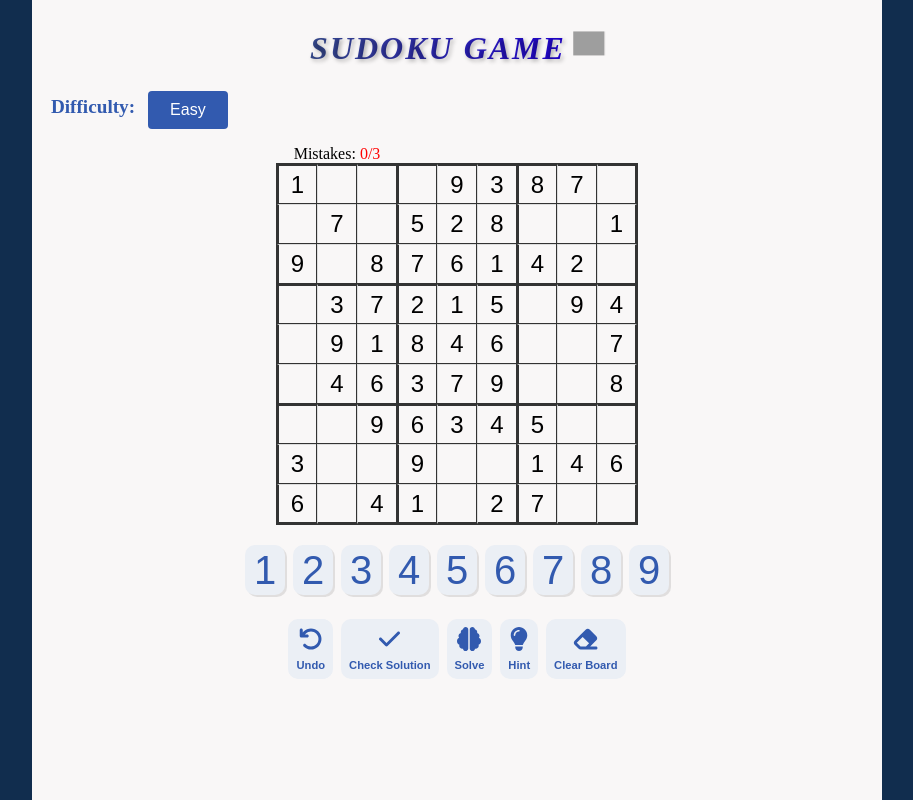
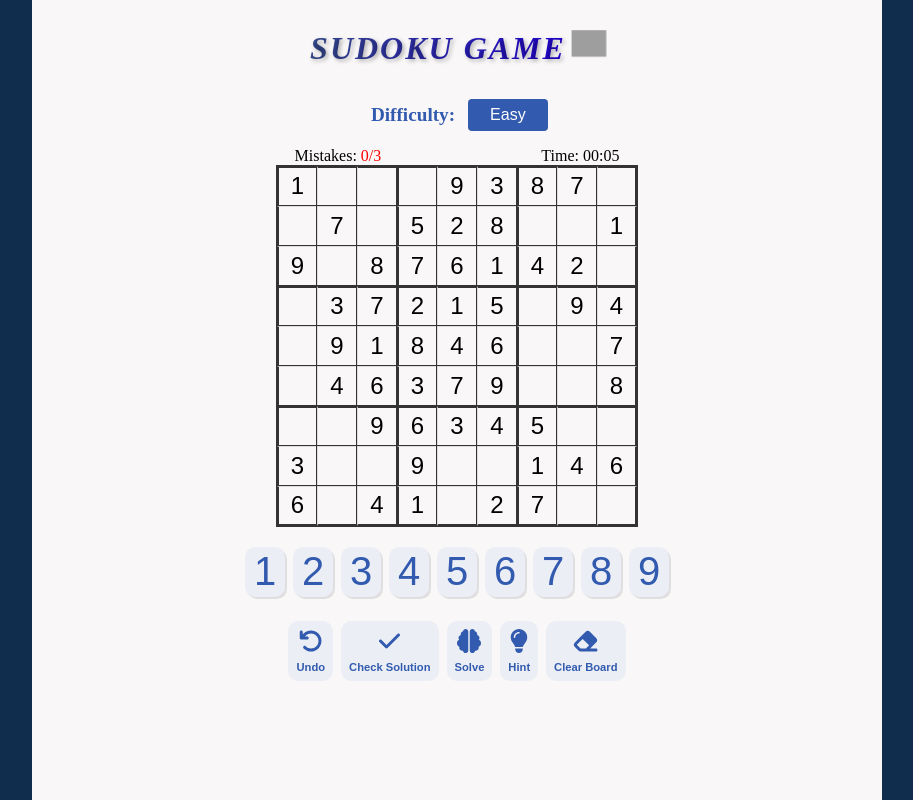
Before and after one commit to ahmadfa-lb/Sudoku-Game-in-React-and-TypeScript, a React (Vite) app: page / in a window 1280 px wide. Shown: the whole page, without its empty margins (183-1096 px from the left). Built offline with nearby package versions, Linux system fonts and the light colour scheme; grey boxes are pictures that could not be loaded.

Commit message:
editing the design and adding a timer with his functionality

```diff
--- a/src/App.css
+++ b/src/App.css
@@ -16,13 +16,13 @@
   justify-content: center;
   align-items: center;
   gap: .5rem;
-  margin-bottom: 1.5rem;
+  margin-bottom: 2rem;
 }
 
 .game-container .header .sudoku-image {
   width: 30px;
   margin-bottom: 10px;
-  animation: zoomInOut 3s ease-in-out infinite;
+  animation: zoomInOut 2s ease-in-out infinite;
 }
 
 @keyframes zoomInOut {
@@ -30,7 +30,7 @@
     transform: scale(1);
   }
   50% {
-    transform: scale(1.2);
+    transform: scale(1.3);
   }
 }
 
@@ -46,11 +46,17 @@
   color: transparent;
   font-style: italic;
   text-transform: uppercase;
-  /* margin-bottom: 1.2rem; */
+}
+
+.game-container .mistakes-timer-part {
+  display: flex;
+  align-items: center;
+  justify-content: center;
+  gap: 10rem;
 }
 
 .game-container .mistakes {
-  margin-left: -15rem;
+  /* margin-left: -15rem; */
   font-size: 1rem;
 }
 
@@ -162,7 +168,7 @@
   }
 
   .game-container .mistakes {
-    margin-left: -10rem;
+    /* margin-left: -10rem; */
     font-size: 1rem;
   }
 
--- a/src/App.tsx
+++ b/src/App.tsx
@@ -33,14 +33,15 @@ const App: React.FC = () => {
   const [resetConflictCells, setResetConflictCells] = useState<() => void>(
     () => {}
   );
-
-  const [difficulty] = useState<string>("easy");
+  // const [difficulty] = useState<string>("easy");
   const [conflictCells, setConflictCells] = useState<
     { row: number; col: number }[]
   >([]);
   const cellRefs = useRef<(HTMLInputElement | null)[][]>(
     Array.from({ length: 9 }, () => Array(9).fill(null))
   );
+  const [timer, setTimer] = useState(0);
+  const [difficulty, setDifficulty] = useState<string>("easy");
 
   useEffect(() => {
     const newPuzzle = generatePuzzle(difficulty);
@@ -96,6 +97,7 @@ const App: React.FC = () => {
       if (isValidBoard(grid)) {
         setGameResult("win");
         setIsGameOver(true);
+        setTimer(0);
       } else {
         setGameResult("lose");
         setIsGameOver(true);
@@ -111,8 +113,16 @@ const App: React.FC = () => {
     { label: "Hard", value: "hard" },
   ];
 
-  const handleDifficultySelect = (difficulty: string) => {
-    resetGame(difficulty);
+  // const handleDifficultySelect = (difficulty: string) => {
+  //   resetGame(difficulty);
+  // };
+
+  const handleDifficultySelect = (newDifficulty: string) => {
+    if (difficulty === "easy"){
+      setTimer(0);
+    }
+    setDifficulty(newDifficulty); // This will trigger the useEffect and reset timer
+    resetGame(newDifficulty);
   };
 
 
@@ -167,10 +177,22 @@ const App: React.FC = () => {
     setSelectedNumber('');
     setMistakes(0);
     setConflictCells([]);
+    setTimer(0);
   };
 
 
+  useEffect(() => {
+    setTimer(0); // Reset timer whenever difficulty changes
+    const interval = setInterval(() => setTimer(prev => prev + 1), 1000);
 
+    return () => clearInterval(interval); // Clear interval on component unmount
+  }, [difficulty]); // Dependency array includes difficulty
+
+  const formatTime = (time: number) => {
+    const minutes = Math.floor(time / 60);
+    const seconds = time % 60;
+    return `${minutes.toString().padStart(2, "0")}:${seconds.toString().padStart(2, "0")}`;
+  };
 
   return (
     <>
@@ -182,15 +204,18 @@ const App: React.FC = () => {
         <h1 className="game-name">Sudoku Game</h1>
         <img src={SudokuImg} alt="Sudoku Icon" className="sudoku-image" />
         </div>
-          <DifficultySelector
+        <DifficultySelector
             items={difficulties}
             onSelect={handleDifficultySelect}
           />
-        <div className="mistakes">
-          Mistakes:{" "}
+        <div className="mistakes-timer-part">
+          <div className="mistakes">
+            Mistakes:{" "}
           <span>
             {mistakes}/{maxMistakes}
           </span>
+          </div>
+          <div className="timer">Time: {formatTime(timer)}</div>
         </div>
         <SudokuGrid
           focusedCell={focusedCell}
--- a/src/components/DifficultySelector.css
+++ b/src/components/DifficultySelector.css
@@ -5,7 +5,7 @@
   /* align-items: flex-start; */
   position: relative;
   gap: 0.5rem;
-  margin-left: -40rem;
+  /* margin-left: -40rem; */
   margin-bottom: 1rem;
 }
 
@@ -26,7 +26,7 @@
   width: 5rem;
   color: #fff;
   background-color: #325aaf;
-  padding: 10px;
+  padding: 5px 10px;
   cursor: pointer;
   font-size: 1rem;
   /* text-align: left; */
```
